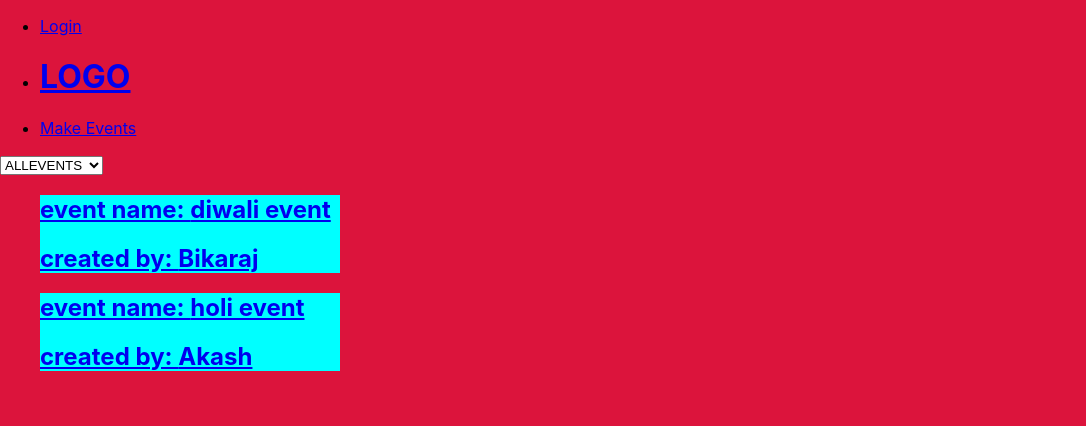
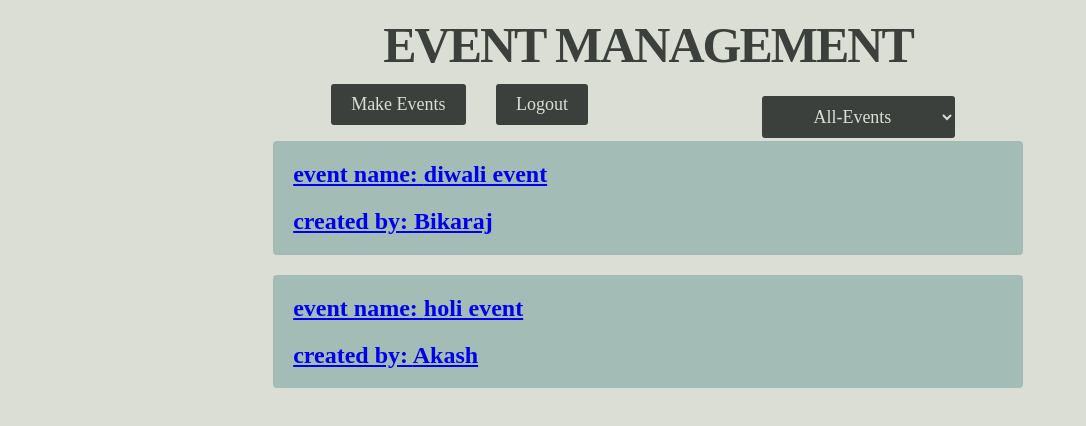
Before and after one commit to xAdvitya/EventManagement, a React (Create React App) app in the folder frontend/: page / in a window 1280 px wide. Shown: the top 426 px of the page, without its empty margins (0-1086 px from the left). Built offline with nearby package versions, Linux system fonts and the light colour scheme.

Commit message:
browser + event craft

```diff
--- a/frontend/package.json
+++ b/frontend/package.json
@@ -8,6 +8,7 @@
     "@testing-library/user-event": "^12.7.3",
     "react": "^17.0.1",
     "react-dom": "^17.0.1",
+    "react-router-dom": "^5.2.0",
     "react-scripts": "4.0.3",
     "web-vitals": "^1.1.0"
   },
--- a/frontend/src/App.css
+++ b/frontend/src/App.css
@@ -1,3 +1,5 @@
+
 body{
-    background-color: crimson;
+    background: #DADED4;
+    font-family: cursive;
 }
--- a/frontend/src/App.js
+++ b/frontend/src/App.js
@@ -1,3 +1,4 @@
+
 import './App.css';
 import {
   BrowserRouter as Router,
--- a/frontend/src/events/components/EventList.js
+++ b/frontend/src/events/components/EventList.js
@@ -1,5 +1,6 @@
 import React from 'react'
 import SingleEvent from './SingleEvent';
+import './style.css'
 
 const EventList=(props)=>{
 
--- a/frontend/src/events/components/Selector.js
+++ b/frontend/src/events/components/Selector.js
@@ -2,11 +2,11 @@ import React from 'react'
 
 const Selector = (props)=> {
     return (
-<div>
+<div class="filter">
     <select name="eventType" onChange={props.handelChange}>
-    <option value="ALLEVENTS">ALLEVENTS</option>
-    <option value="VERIFIED">VERIFIED</option>
-    <option value="UNVERIFIED">UNVERIFIED</option>
+    <option value="ALLEVENTS">All-Events</option>
+    <option value="VERIFIED">Verified-Events</option>
+    <option value="UNVERIFIED">Unverified-Events</option>
     </select>
 </div>)
 }
--- a/frontend/src/events/components/SideBar.css
+++ b/frontend/src/events/components/SideBar.css
@@ -1,24 +1,30 @@
 .sidenav {
-  height: 100%;
-  width: 160px;
-  position: fixed;
-  z-index: 1;
-  top: 80px;
-  left: 0;
-  background-color: wheat;
-  overflow-x: hidden;
-  padding-top: 20px;
+  background: #3C403D;
+  width: 15%;
+  max-width: 250px;
+  min-width: 100px;
+  border-radius: 4px;
+  height: calc(85vh - 45px);
+  display: grid;
+  grid-template-rows: repeat(4, 35px);
+  font-size: 1.6em;
+  box-shadow: 5px 2px 8px #888888;
 }
 
 .sidenav a {
-  padding: 60px 8px 6px 16px;
   text-decoration: none;
-  font-size: 25px;
-  color: #818181;
-  display: block;
+  position: relative;
+  color: #DADED4;
+  padding-left: 20px;
+  height: 40px;
+
+}
+.sidenav a:hover {
+  background-color: #616864;
 }
 
-#logout{
-padding-top: 140px;
-padding-left: 30px;
+#logout {
+  grid-row: end;
+  align-self: end;
+  padding-bottom: 1px;
 }
--- a/frontend/src/events/components/style.css
+++ b/frontend/src/events/components/style.css
@@ -1,4 +1,30 @@
-.xxx{
-    background-color: aqua;
-    width: 300px;
+.filter {
+    position: absolute;
+    top: 96px;
+    left: 55%;
 }
+.filter select {
+    border-radius: 3px;
+    border: none;
+    background: #3C403D;
+    color: #DADED4;
+    font-family: cursive;
+    padding: 10px 20px;
+    font-size: 18px;
+    margin-left: 30%;
+    text-align: center;
+}
+.filter select:hover {
+    background-color: #616864;
+}
+
+.xxx {
+    grid-column: 1/-1;
+    width: 60%;
+    background-color: #A3BCB6;
+    border-radius: 4px;
+    margin-bottom: 20px;
+    margin-left: auto;
+    margin-right: auto;
+    padding-left: 20px;
+}
--- /dev/null
+++ b/frontend/src/shared/components/navigation/Navbar.css
@@ -0,0 +1,47 @@
+ul {
+    width: 95%;
+    display: grid;
+    grid-auto-flow: column;
+    grid-template-columns: 1fr 1fr;
+    grid-template-areas:
+        "logo logo"
+        "make-event logout"
+    ;
+}
+li {
+    list-style: none;
+}
+li button {
+    background: #3C403D;
+    border: none;
+    color: #DADED4;
+    font-size: 18px;
+    border-radius: 3px;
+    padding: 10px 20px;
+    font-family: cursive;
+}
+li button:hover {
+    background-color: #616864;
+}
+.logo {
+    grid-area: logo;
+    justify-self: center;
+    font-size: 50px;
+    font-weight: 900;
+    color: #3C403D;
+    letter-spacing: -2px;
+}
+.make_events {
+    grid-area:  make-event;
+    margin-top: 10px;
+    margin-left: 280px;
+    display: grid;
+    justify-content: end;
+    margin-right: 30%;
+}
+.logout {
+    grid-area: logout;
+    margin-top: 10px;
+    right: 25%;
+    position: relative;
+}
--- a/frontend/src/shared/components/navigation/Navbar.js
+++ b/frontend/src/shared/components/navigation/Navbar.js
@@ -1,3 +1,4 @@
+import './Navbar.css'
 import React, { Component } from 'react';
 import {
   BrowserRouter as Router,
@@ -49,14 +50,14 @@ render() {
 
         return (
             <ul>
-                <li>
-                    <NavLink to='/auth'>Login</NavLink>
-                </li>
-                <li>
-                    <NavLink to='/'><h1>LOGO</h1></NavLink>
-                </li>
-                <li>
-                    <NavLink to='/makeevent'>Make Events</NavLink>
+                <li class="logout">
+                    <NavLink to='/auth'><button>Logout</button></NavLink>
+                </li >
+                <li class="logo">
+                    EVENT MANAGEMENT
+             </li >
+                <li class="make_events">
+                    <NavLink to='/makeevent'><button>Make Events</button></NavLink>
                 </li>
             </ul>
         )
```
Also changed, not shown: 1 other file (tests, documents, lock files or other folders).
